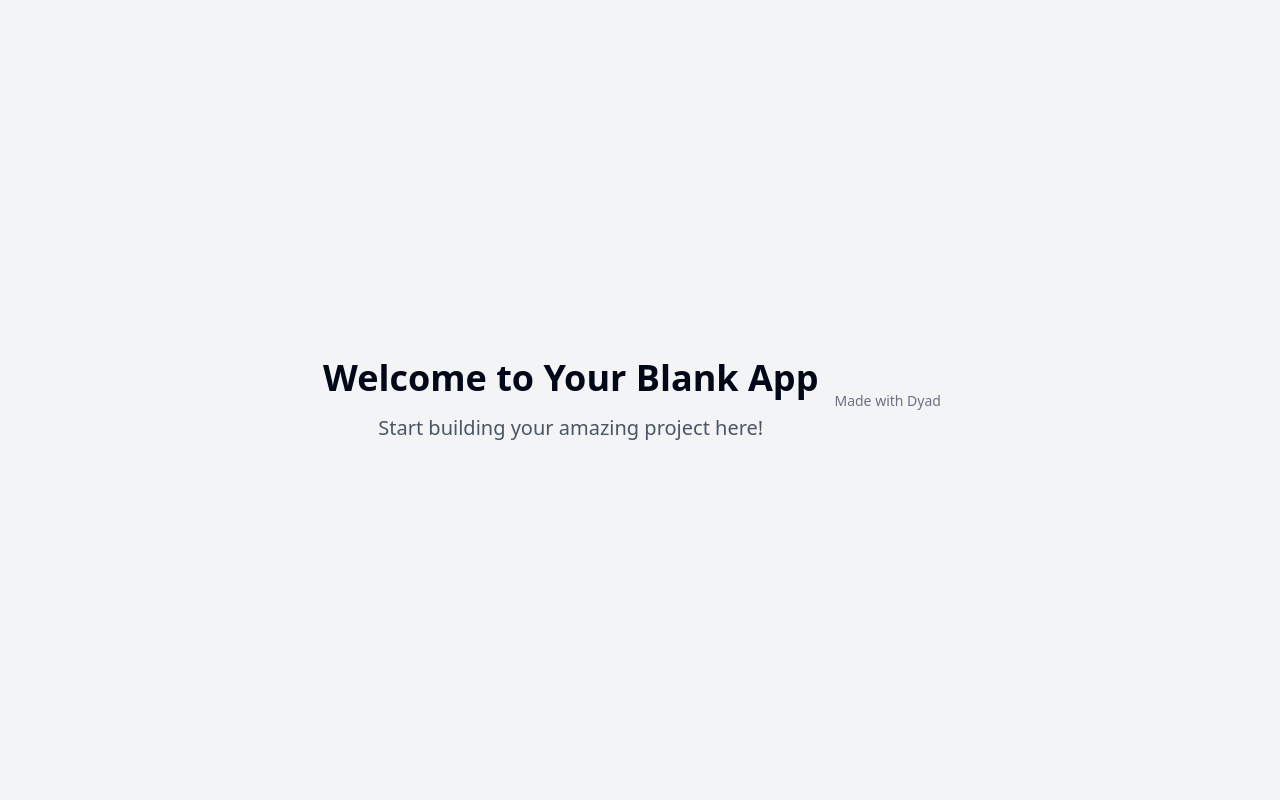
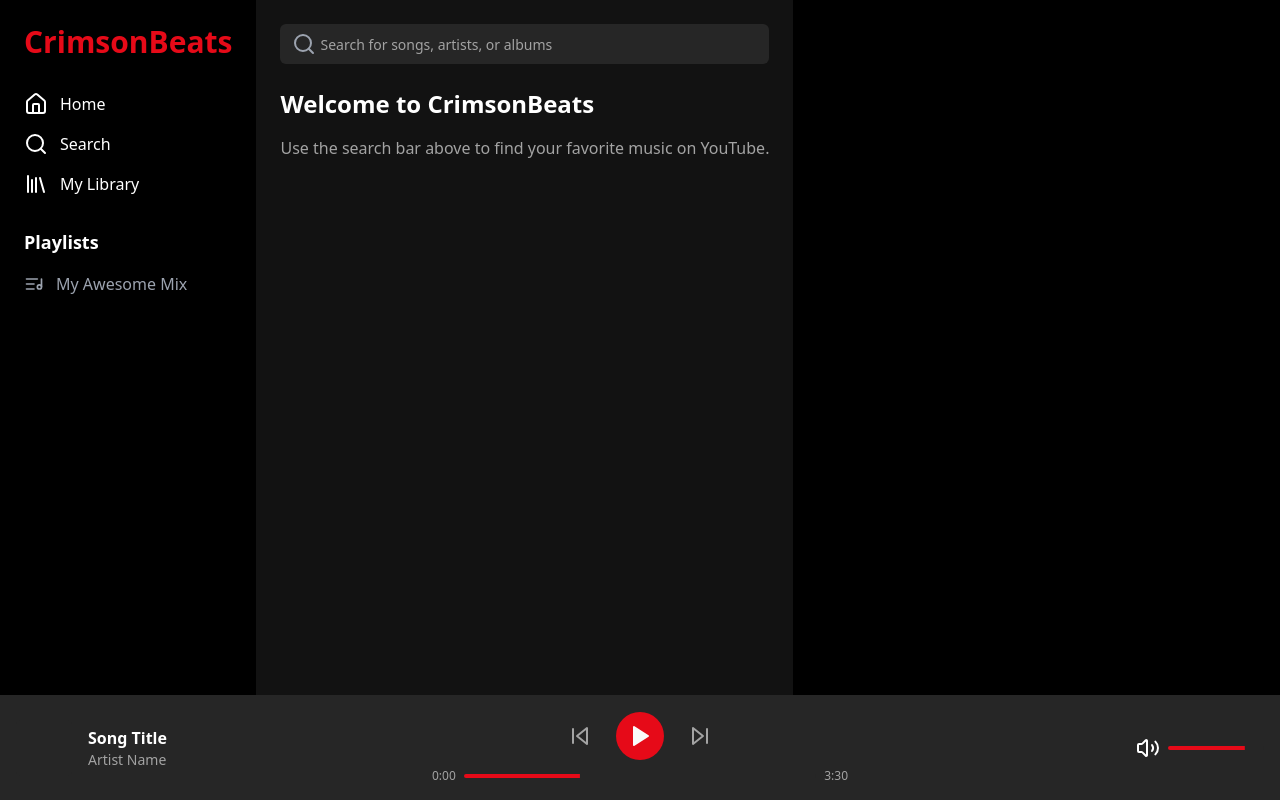
Before and after one commit to phith75/CrimsonBeats, a React (Vite) app: page / in a window 1280 px wide. Built offline with nearby package versions, Linux system fonts and the light colour scheme.

Commit message:
[dyad] Create CrimsonBeats music app layout - wrote 5 file(s)

```diff
--- /dev/null
+++ b/src/components/MainContent.tsx
@@ -0,0 +1,24 @@
+import { Input } from "@/components/ui/input";
+import { Search } from "lucide-react";
+
+const MainContent = () => {
+  return (
+    <main className="bg-background p-6 overflow-y-auto">
+      <div className="relative mb-6">
+        <Search className="absolute left-3 top-1/2 -translate-y-1/2 text-gray-400" />
+        <Input
+          placeholder="Search for songs, artists, or albums"
+          className="pl-10 bg-secondary border-none"
+        />
+      </div>
+      <div>
+        <h2 className="text-2xl font-bold mb-4">Welcome to CrimsonBeats</h2>
+        <p className="text-muted-foreground">
+          Use the search bar above to find your favorite music on YouTube.
+        </p>
+      </div>
+    </main>
+  );
+};
+
+export default MainContent;
--- /dev/null
+++ b/src/components/PlayerBar.tsx
@@ -0,0 +1,40 @@
+import { Play, SkipBack, SkipForward, Volume2 } from "lucide-react";
+import { Progress } from "@/components/ui/progress";
+
+const PlayerBar = () => {
+  return (
+    <footer className="bg-secondary p-4 border-t border-border grid grid-cols-3 items-center">
+      <div className="flex items-center space-x-4">
+        <div className="w-14 h-14 bg-muted rounded"></div>
+        <div>
+          <p className="font-semibold">Song Title</p>
+          <p className="text-sm text-muted-foreground">Artist Name</p>
+        </div>
+      </div>
+      <div className="flex flex-col items-center space-y-2">
+        <div className="flex items-center space-x-6">
+          <button className="text-muted-foreground hover:text-white">
+            <SkipBack />
+          </button>
+          <button className="bg-primary text-primary-foreground rounded-full p-3 hover:bg-primary/90">
+            <Play className="fill-current" />
+          </button>
+          <button className="text-muted-foreground hover:text-white">
+            <SkipForward />
+          </button>
+        </div>
+        <div className="w-full max-w-md flex items-center space-x-2">
+            <span className="text-xs text-muted-foreground">0:00</span>
+            <Progress value={33} className="w-full h-1" />
+            <span className="text-xs text-muted-foreground">3:30</span>
+        </div>
+      </div>
+      <div className="flex items-center justify-end space-x-2">
+        <Volume2 />
+        <Progress value={80} className="w-24 h-1" />
+      </div>
+    </footer>
+  );
+};
+
+export default PlayerBar;
--- /dev/null
+++ b/src/components/Sidebar.tsx
@@ -0,0 +1,44 @@
+import { Home, Search, Library, ListMusic } from "lucide-react";
+
+const Sidebar = () => {
+  return (
+    <aside className="bg-black p-6 flex flex-col space-y-8">
+      <h1 className="text-3xl font-bold text-primary">CrimsonBeats</h1>
+      <nav>
+        <ul className="space-y-4">
+          <li>
+            <a href="#" className="flex items-center space-x-3 text-white hover:text-primary transition-colors">
+              <Home />
+              <span>Home</span>
+            </a>
+          </li>
+          <li>
+            <a href="#" className="flex items-center space-x-3 text-white hover:text-primary transition-colors">
+              <Search />
+              <span>Search</span>
+            </a>
+          </li>
+          <li>
+            <a href="#" className="flex items-center space-x-3 text-white hover:text-primary transition-colors">
+              <Library />
+              <span>My Library</span>
+            </a>
+          </li>
+        </ul>
+      </nav>
+      <div className="flex-grow">
+        <h2 className="text-lg font-semibold mb-4">Playlists</h2>
+        <ul className="space-y-2">
+            <li>
+                <a href="#" className="flex items-center space-x-3 text-gray-400 hover:text-primary transition-colors">
+                    <ListMusic size={20} />
+                    <span>My Awesome Mix</span>
+                </a>
+            </li>
+        </ul>
+      </div>
+    </aside>
+  );
+};
+
+export default Sidebar;
--- a/src/globals.css
+++ b/src/globals.css
@@ -4,89 +4,65 @@
 
 @layer base {
   :root {
-    --background: 0 0% 100%;
-    --foreground: 222.2 84% 4.9%;
+    --background: 0 0% 7%; /* #121212 */
+    --foreground: 0 0% 98%; /* #fafafa */
 
-    --card: 0 0% 100%;
-    --card-foreground: 222.2 84% 4.9%;
+    --card: 0 0% 7%;
+    --card-foreground: 0 0% 98%;
 
-    --popover: 0 0% 100%;
-    --popover-foreground: 222.2 84% 4.9%;
+    --popover: 0 0% 7%;
+    --popover-foreground: 0 0% 98%;
 
-    --primary: 222.2 47.4% 11.2%;
-    --primary-foreground: 210 40% 98%;
+    --primary: 356 92% 47%; /* #e50914 */
+    --primary-foreground: 0 0% 98%;
 
-    --secondary: 210 40% 96.1%;
-    --secondary-foreground: 222.2 47.4% 11.2%;
+    --secondary: 0 0% 15%;
+    --secondary-foreground: 0 0% 98%;
 
-    --muted: 210 40% 96.1%;
-    --muted-foreground: 215.4 16.3% 46.9%;
+    --muted: 0 0% 15%;
+    --muted-foreground: 0 0% 63.9%;
 
-    --accent: 210 40% 96.1%;
-    --accent-foreground: 222.2 47.4% 11.2%;
+    --accent: 0 0% 15%;
+    --accent-foreground: 0 0% 98%;
 
     --destructive: 0 84.2% 60.2%;
-    --destructive-foreground: 210 40% 98%;
+    --destructive-foreground: 0 0% 98%;
 
-    --border: 214.3 31.8% 91.4%;
-    --input: 214.3 31.8% 91.4%;
-    --ring: 222.2 84% 4.9%;
+    --border: 0 0% 15%;
+    --input: 0 0% 15%;
+    --ring: 356 92% 47%;
 
     --radius: 0.5rem;
-
-    --sidebar-background: 0 0% 98%;
-
-    --sidebar-foreground: 240 5.3% 26.1%;
-
-    --sidebar-primary: 240 5.9% 10%;
-
-    --sidebar-primary-foreground: 0 0% 98%;
-
-    --sidebar-accent: 240 4.8% 95.9%;
-
-    --sidebar-accent-foreground: 240 5.9% 10%;
-
-    --sidebar-border: 220 13% 91%;
-
-    --sidebar-ring: 217.2 91.2% 59.8%;
   }
 
   .dark {
-    --background: 222.2 84% 4.9%;
-    --foreground: 210 40% 98%;
+    --background: 0 0% 7%; /* #121212 */
+    --foreground: 0 0% 98%; /* #fafafa */
 
-    --card: 222.2 84% 4.9%;
-    --card-foreground: 210 40% 98%;
+    --card: 0 0% 7%;
+    --card-foreground: 0 0% 98%;
 
-    --popover: 222.2 84% 4.9%;
-    --popover-foreground: 210 40% 98%;
+    --popover: 0 0% 7%;
+    --popover-foreground: 0 0% 98%;
 
-    --primary: 210 40% 98%;
-    --primary-foreground: 222.2 47.4% 11.2%;
+    --primary: 356 92% 47%; /* #e50914 */
+    --primary-foreground: 0 0% 98%;
 
-    --secondary: 217.2 32.6% 17.5%;
-    --secondary-foreground: 210 40% 98%;
+    --secondary: 0 0% 15%;
+    --secondary-foreground: 0 0% 98%;
 
-    --muted: 217.2 32.6% 17.5%;
-    --muted-foreground: 215 20.2% 65.1%;
+    --muted: 0 0% 15%;
+    --muted-foreground: 0 0% 63.9%;
 
-    --accent: 217.2 32.6% 17.5%;
-    --accent-foreground: 210 40% 98%;
+    --accent: 0 0% 15%;
+    --accent-foreground: 0 0% 98%;
 
     --destructive: 0 62.8% 30.6%;
-    --destructive-foreground: 210 40% 98%;
+    --destructive-foreground: 0 0% 98%;
 
-    --border: 217.2 32.6% 17.5%;
-    --input: 217.2 32.6% 17.5%;
-    --ring: 212.7 26.8% 83.9%;
-    --sidebar-background: 240 5.9% 10%;
-    --sidebar-foreground: 240 4.8% 95.9%;
-    --sidebar-primary: 224.3 76.3% 48%;
-    --sidebar-primary-foreground: 0 0% 100%;
-    --sidebar-accent: 240 3.7% 15.9%;
-    --sidebar-accent-foreground: 240 4.8% 95.9%;
-    --sidebar-border: 240 3.7% 15.9%;
-    --sidebar-ring: 217.2 91.2% 59.8%;
+    --border: 0 0% 15%;
+    --input: 0 0% 15%;
+    --ring: 356 92% 47%;
   }
 }
 
--- a/src/pages/Index.tsx
+++ b/src/pages/Index.tsx
@@ -1,17 +1,15 @@
-// Update this page (the content is just a fallback if you fail to update the page)
-
-import { MadeWithDyad } from "@/components/made-with-dyad";
+import Sidebar from "@/components/Sidebar";
+import MainContent from "@/components/MainContent";
+import PlayerBar from "@/components/PlayerBar";
 
 const Index = () => {
   return (
-    <div className="min-h-screen flex items-center justify-center bg-gray-100">
-      <div className="text-center">
-        <h1 className="text-4xl font-bold mb-4">Welcome to Your Blank App</h1>
-        <p className="text-xl text-gray-600">
-          Start building your amazing project here!
-        </p>
+    <div className="h-screen w-screen flex flex-col bg-black text-white">
+      <div className="flex flex-1 overflow-hidden">
+        <Sidebar />
+        <MainContent />
       </div>
-      <MadeWithDyad />
+      <PlayerBar />
     </div>
   );
 };
```
